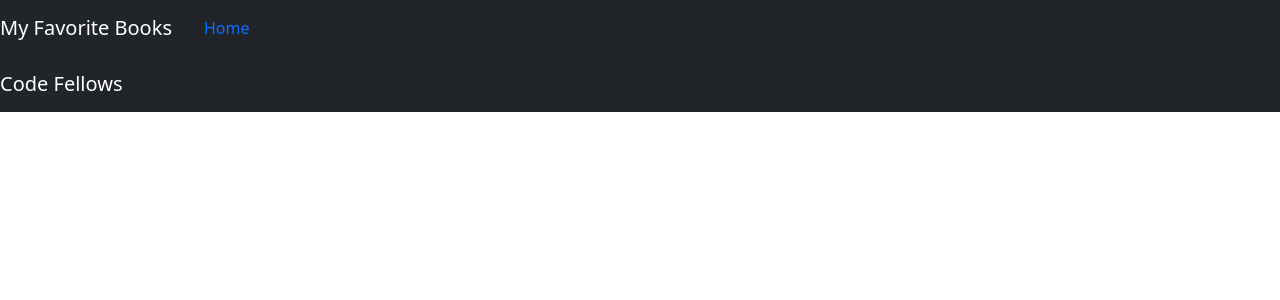
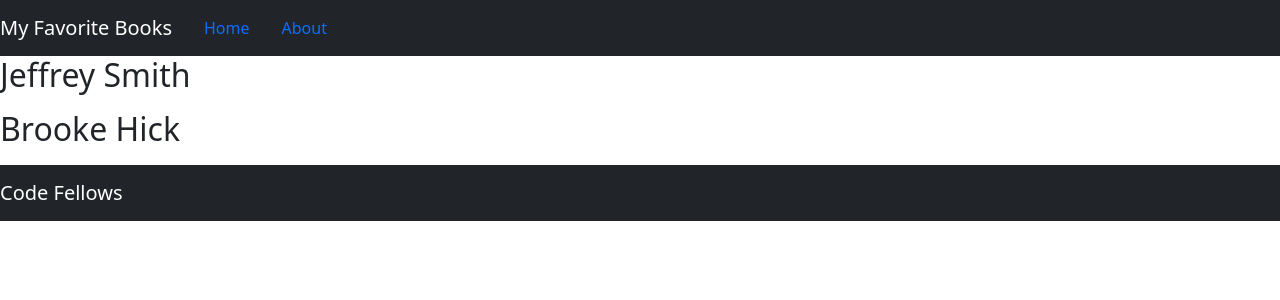
Before and after one commit to Jeffrey-S-Smith/can-of-books-frontend, a React (Create React App) app: page /About in a window 1280 px wide. Shown: the top 300 px of the page. Built offline with nearby package versions, Linux system fonts and the light colour scheme.

Commit message:
added about page

```diff
--- a/src/About.js
+++ b/src/About.js
@@ -4,7 +4,15 @@ class Profile extends Component {
 
   render() {
     /* TODO: render information about the developers */
-    return <p>Profile page coming soon</p>
+    return(
+      <>
+        <h2>Jeffrey Smith</h2>
+        <p></p>
+
+        <h2>Brooke Hick</h2>
+        <p></p>
+      </>
+    )
   }
 };
 
--- a/src/App.js
+++ b/src/App.js
@@ -1,6 +1,7 @@
 import React from 'react';
 import Header from './Header';
 import Footer from './Footer';
+import About from './About';
 import BestBooks from './BestBooks';
 import 'bootstrap/dist/css/bootstrap.min.css';
 import {
@@ -21,7 +22,13 @@ class App extends React.Component {
               element={<BestBooks />}
             >
             </Route>
-            {/* PLACEHOLDER: add a route with a path of '/about' that renders the `About` component */}
+
+            <Route
+              exact path="/About"
+              element={<About />}
+            >
+            </Route>
+
           </Routes>
           <Footer />
         </Router>
--- /dev/null
+++ b/src/BestBooks.css
@@ -0,0 +1,3 @@
+.carousel-caption {
+background-color: black;
+}
--- a/src/BestBooks.js
+++ b/src/BestBooks.js
@@ -1,6 +1,7 @@
 import React from 'react';
 import axios from 'axios';
 import Carousel from 'react-bootstrap/Carousel';
+import "./BestBooks.css"
 
 class BestBooks extends React.Component {
   constructor(props) {
@@ -42,7 +43,7 @@ class BestBooks extends React.Component {
             return <Carousel.Item key={book._id}>
             <img
               className="d-block w-100"
-              src="holder.js/800x400?text=First slide&bg=373940"
+              src="https://images.unsplash.com/photo-1526243741027-444d633d7365?ixlib=rb-1.2.1&ixid=MnwxMjA3fDB8MHxzZWFyY2h8MTR8fGJvb2tzfGVufDB8fDB8fA%3D%3D&auto=format&fit=crop&w=600&q=60"
               alt="First slide"
             />
             <Carousel.Caption>
--- /dev/null
+++ b/src/Header.css
@@ -0,0 +1,4 @@
+.nav-link {
+  color: azure;
+  padding: 5px;
+}
--- a/src/Header.js
+++ b/src/Header.js
@@ -1,6 +1,7 @@
 import React from 'react';
 import { Navbar, NavItem } from 'react-bootstrap';
-import { Link } from "react-router-dom";
+import "./Header.css"
+  import { Link } from "react-router-dom";
 
 class Header extends React.Component {
   render() {
@@ -8,7 +9,7 @@ class Header extends React.Component {
       <Navbar collapseOnSelect expand="lg" bg="dark" variant="dark">
         <Navbar.Brand>My Favorite Books</Navbar.Brand>
         <NavItem><Link to="/" className="nav-link">Home</Link></NavItem>
-        {/* PLACEHOLDER: render a navigation link to the about page */}
+        <NavItem><Link to="/About" className="nav-link">About</Link></NavItem>
       </Navbar>
     )
   }
```
